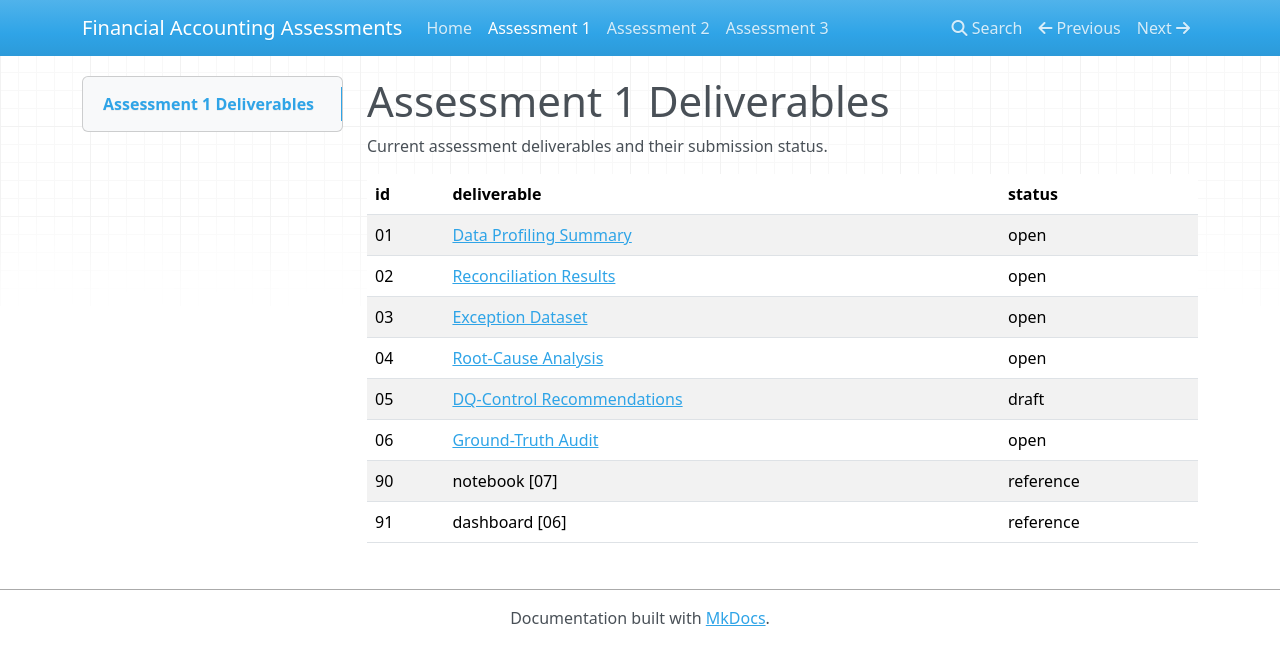
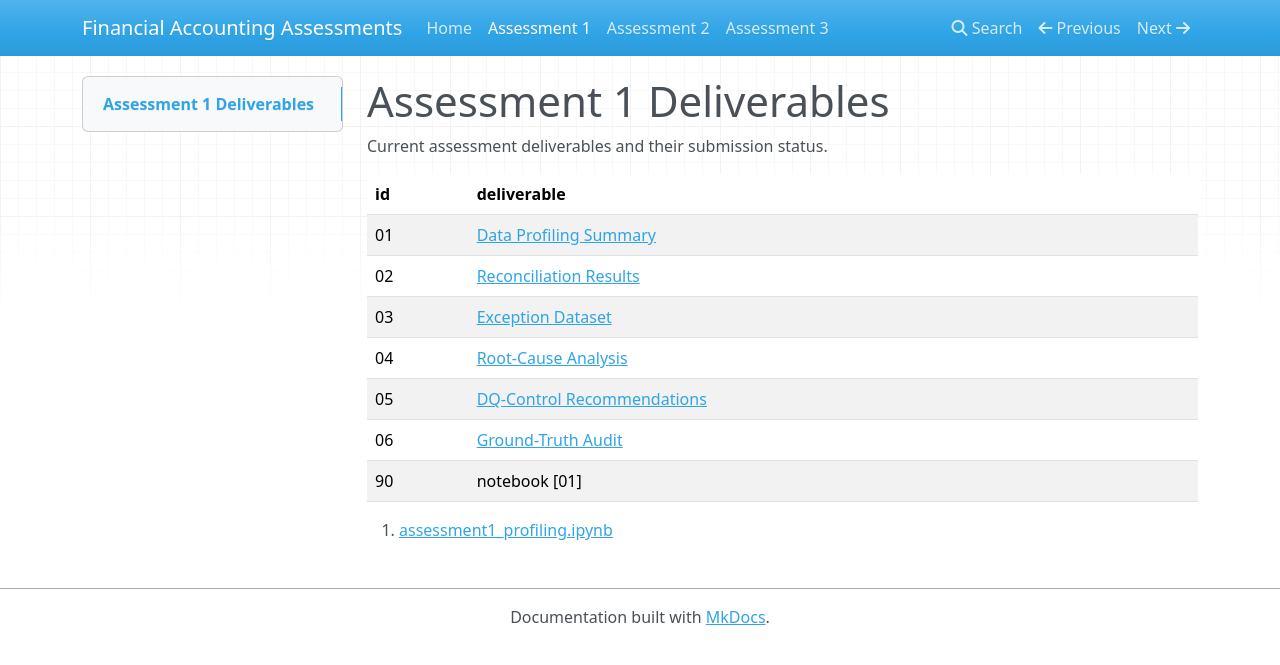
Before and after one commit to yayfalafels/de-financial-accounting-demo, an MkDocs documentation site: the page built from results/assessment-1/README.md, in a window 1280 px wide. Shown: the top 665 px of the page. Built offline with MkDocs 1.6.1, drawn with Linux system fonts in a browser that asks for light colours; nearby versions of some CDN libraries.

Commit message:
dev: [020] as01 README - drop status column and dangling dashboard/notebook refs
Per user direction: assessment-1 is complete, so its manifest has nothing
left to track as done/not-done (that's the tracker doc's job, not this
page) - drops the status column, matching assessment-2's already-
established manifest shape. Also drops the dashboard reference row (out
of scope for both assessments) and the bare "notebook [07]"/"dashboard
[06]" numeric markers, which had no corresponding footnote anywhere on
the page. The notebook row now links the real GitHub URL via a footnote,
same as assessment-2.

scripts/07-deliverables-scaffold.sh's assessment-2-only branch is
widened to cover assessment-1 too; assessment-3 (still in progress)
keeps the status-column format for now.

Co-Authored-By: Claude Sonnet 5 <noreply@anthropic.com>

```diff
--- a/results/assessment-1/README.md
+++ b/results/assessment-1/README.md
@@ -2,13 +2,14 @@
 
 Current assessment deliverables and their submission status.
 
-| id | deliverable | status |
-| -- | ----------- | ------ |
-| 01 | [Data Profiling Summary](assessment-1-profiling-summary.md) | open |
-| 02 | [Reconciliation Results](assessment-1-reconciliation-results.md) | open |
-| 03 | [Exception Dataset](assessment-1-exception-dataset.md) | open |
-| 04 | [Root-Cause Analysis](assessment-1-root-cause-analysis.md) | open |
-| 05 | [DQ-Control Recommendations](assessment-1-dq-recommendations.md) | draft |
-| 06 | [Ground-Truth Audit](assessment-1-audit.md) | open |
-| 90 | notebook [07] | reference |
-| 91 | dashboard [06] | reference |
+| id | deliverable |
+| -- | ----------- |
+| 01 | [Data Profiling Summary](assessment-1-profiling-summary.md) |
+| 02 | [Reconciliation Results](assessment-1-reconciliation-results.md) |
+| 03 | [Exception Dataset](assessment-1-exception-dataset.md) |
+| 04 | [Root-Cause Analysis](assessment-1-root-cause-analysis.md) |
+| 05 | [DQ-Control Recommendations](assessment-1-dq-recommendations.md) |
+| 06 | [Ground-Truth Audit](assessment-1-audit.md) |
+| 90 | notebook [01] |
+
+01. [assessment1_profiling.ipynb](https://github.com/yayfalafels/de-financial-accounting-demo/blob/main/notebooks/assessment1_profiling.ipynb)
```
Also changed, not shown: 1 other file.
